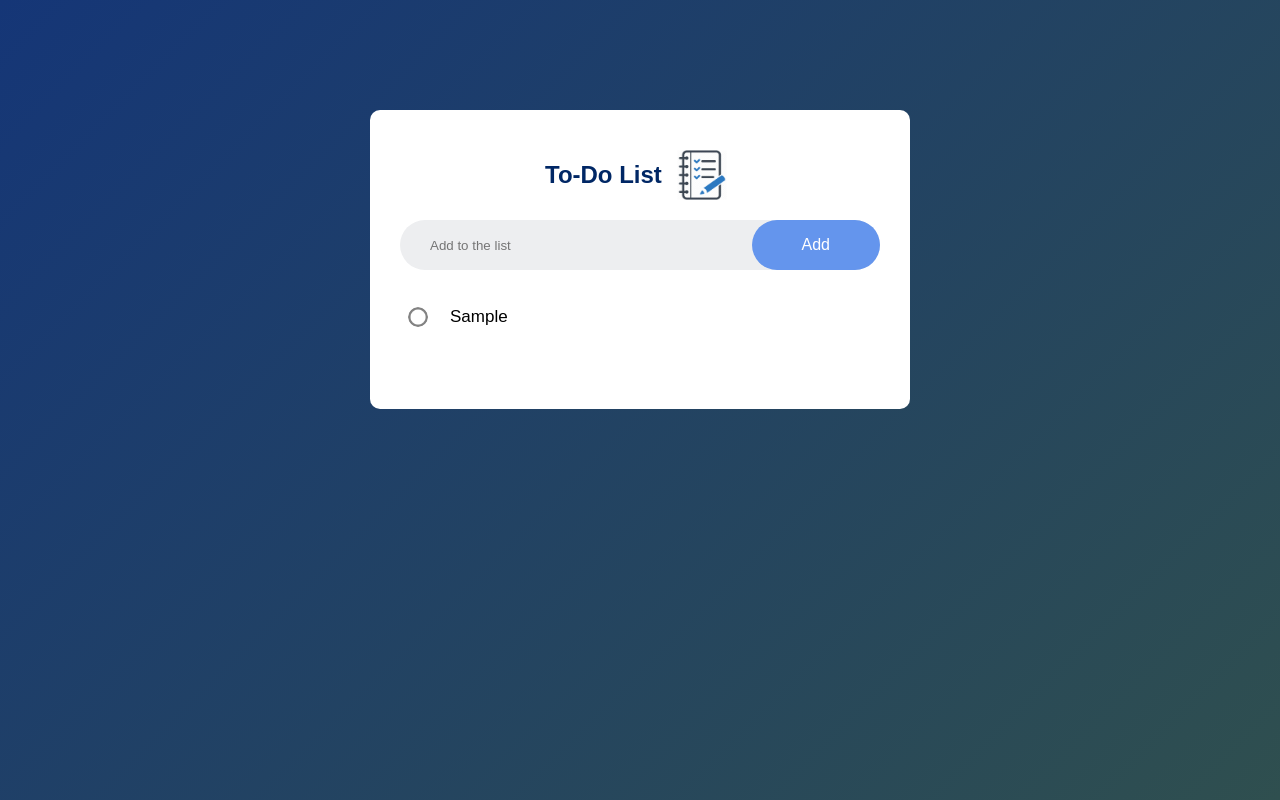
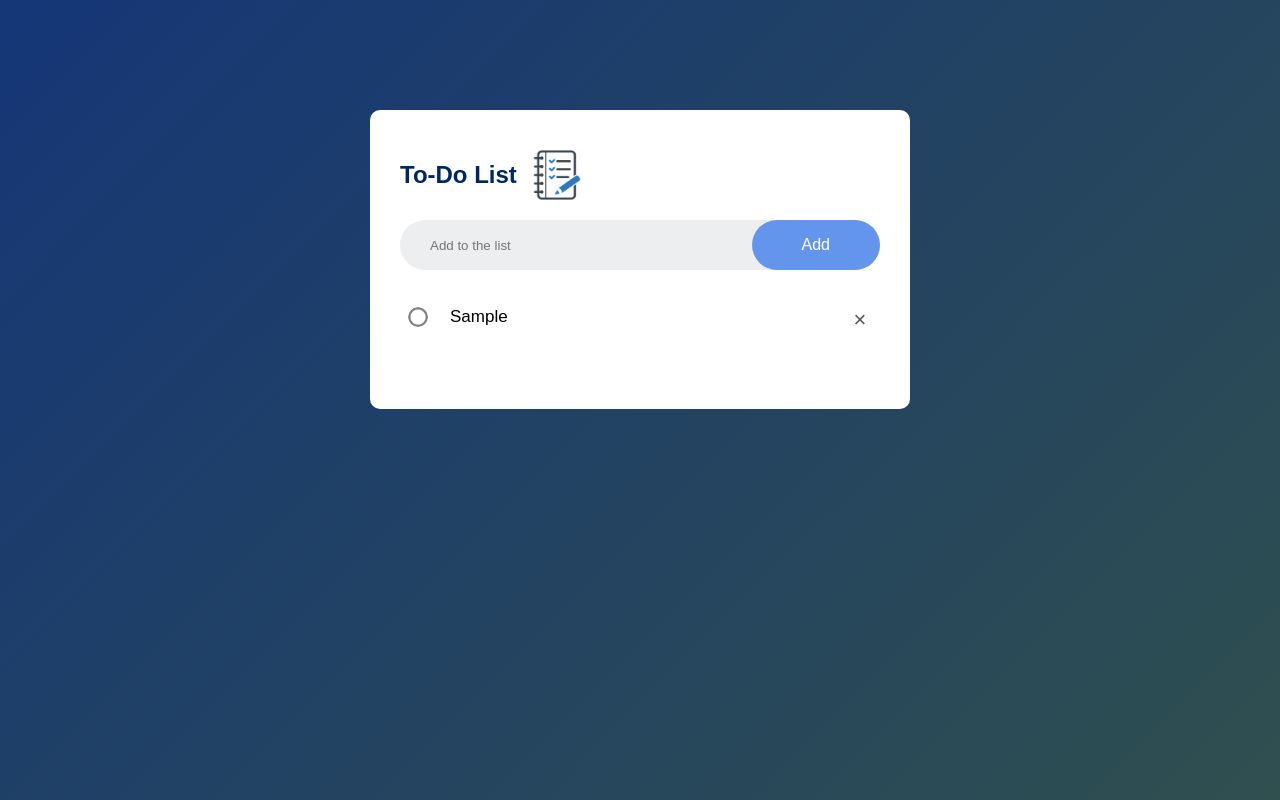
Before and after one commit to jurbster/ToDo_List, a plain HTML site: page index.html in a window 1280 px wide. Both pictures are taken after typing "Sample" into the empty fields and a click on the button "Add". Drawn offline with Linux system fonts and the light colour scheme.

Commit message:
to-do app done

```diff
--- a/script.js
+++ b/script.js
@@ -9,7 +9,32 @@ function addTask(){
         let li = document.createElement("li");
         li.innerHTML = inputBox.value;
         listContainer.appendChild(li);
+        let span = document.createElement("span");
+        span.innerHTML = "\u00d7";
+        li.appendChild(span);
     }
 
     inputBox.value = "";
+    saveData();
 }
+
+listContainer.addEventListener("click", function(e){
+    if(e.target.tagName === "LI"){
+        e.target.classList.toggle("checked");
+        saveData();
+    }
+    else if(e.target.tagName === "SPAN"){
+        e.target.parentElement.remove();
+        saveData();
+    }
+}, false);
+
+function saveData(){
+    localStorage.setItem("data", listContainer.innerHTML)
+}
+
+function showTask(){
+    listContainer.innerHTML = localStorage.getItem("data");
+}
+
+showTask();
--- a/style.css
+++ b/style.css
@@ -25,7 +25,6 @@
     color: #002765;
     display: flex;
     align-items: center;
-    margin-left: 145px;
     margin-bottom: 20px;
 }
 
@@ -95,3 +94,20 @@ ul li.checked{
 ul li.checked::before{
     background-image: url(pictures/checked.png);
 }
+
+ul li span{
+    position: absolute;
+    right: 0;
+    top: 5px;
+    width: 40px;
+    height: 40px;
+    font-size: 22px;
+    color: #555;
+    line-height: 40px;
+    text-align: center;
+    border-radius: 50%;
+}
+
+ul li span:hover{
+    background: #edeef0;
+}
```
